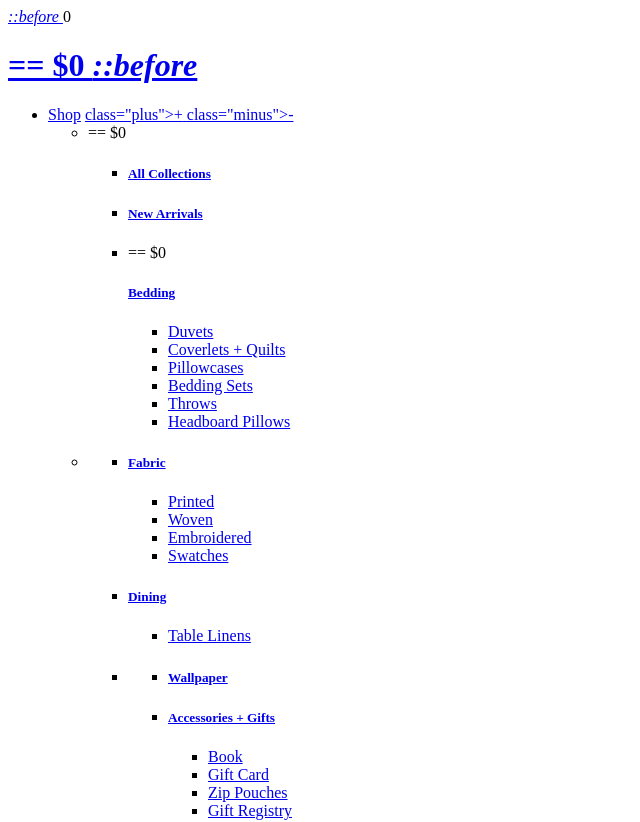
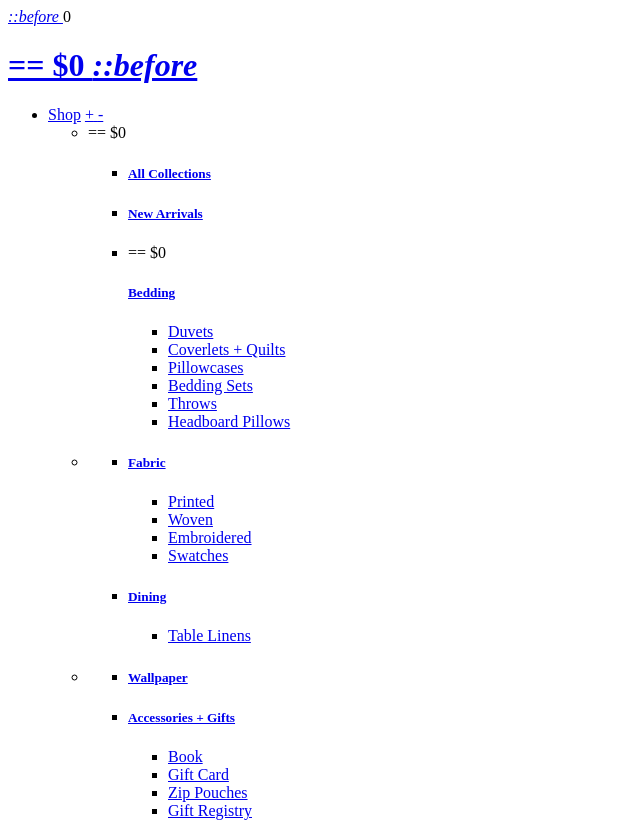
Before and after one commit to chretienn/HTMLBasics, a plain HTML site: page index.html in a window 1280 px wide. Shown: the top 822 px of the page, without its empty margins (0-640 px from the left). Drawn offline with Linux system fonts and the light colour scheme.

Commit message:
Update index.html

```diff
--- a/index.html
+++ b/index.html
@@ -16,7 +16,7 @@
             cartCount-updater hidden-count">0</span>
             </div>
             <div class="logo-wrapper">
-              <h1 class="h4" header-logo" itemscope itemtype="http://schema.org/
+              <h1 class="h4" "header-logo" itemscope itemtype="http://schema.org/
               Organization">
               <a href="L" itemprop="url"> == $0
                 <i class="icon icon-ra_primary-logo">
@@ -29,11 +29,11 @@
               </div>
           <div class="header-menu nav-wrapper">
             <ul class="main-menu accessibleNav">
-              <li class="grandparent"  kids-4">
+              <li class="grandparent"  "kids-4">
                 <a href="#" class="nav-link" id="Shop">Shop</a>
                 <a href="#" class="nav-carat">
-                  <span> class="plus">+</span> <!-- haven't seen this before -->
-                  <span> class="minus">-</span> <!-- or this either -->
+                  <span class="plus">+</span> <!-- haven't seen this before -->
+                  <span class="minus">-</span> <!-- or this either -->
                   </a>
                 <div class="main-menu-dropdown">
                   <ul class="main-menu-dropdown--list">
@@ -106,7 +106,7 @@
               <a href="/collections/table-linens">Table Linens</a>
               </li>
               </ul>
-              </li?
+              </li>
               </ul>
               </li>
           <li aria-haspopup="true">
```
